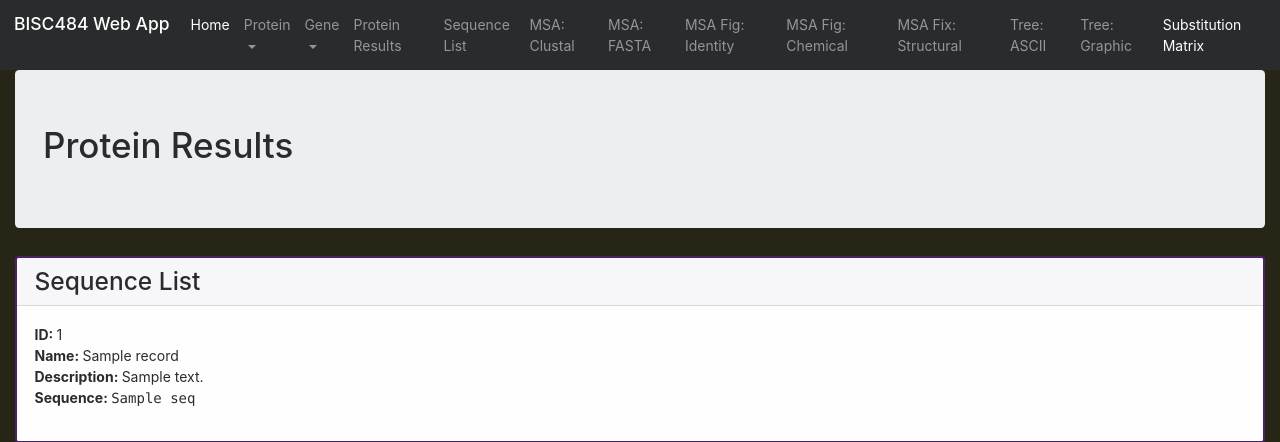
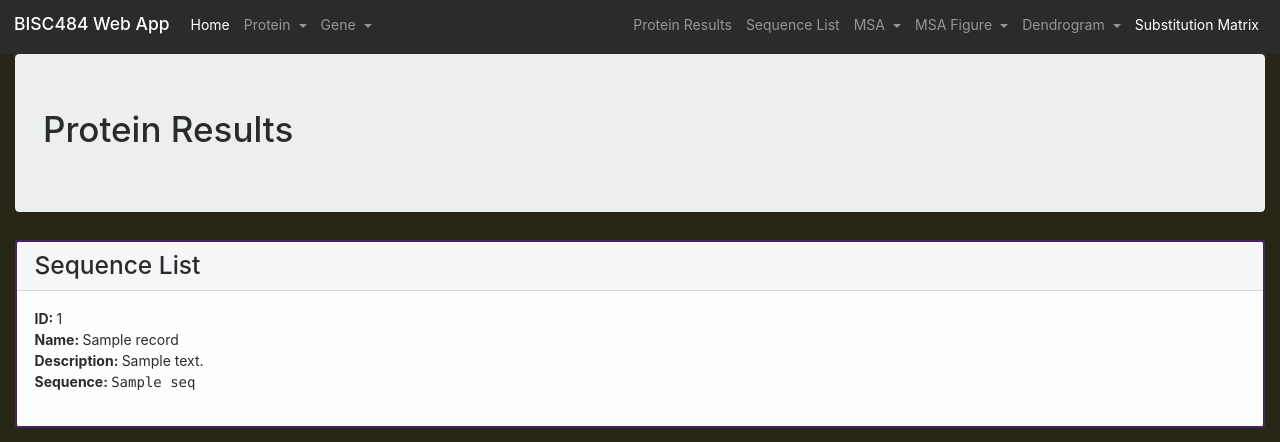
Before and after one commit to scottfones/bisc484, a Flask app: template bioApp/app/templates/proteinResults.html in a window 1280 px wide. Shown: the top 442 px of the page. Run offline with Flask 2, Linux system fonts and the light colour scheme; the template is opened without the code that fills it: most values are stand-ins (such as "Sample title", 1, 10 or a date in 2020); some libraries are stand-ins or nearby versions.

Commit message:
condensed pro results menu

```diff
--- a/bioApp/app/templates/base.html
+++ b/bioApp/app/templates/base.html
@@ -65,7 +65,6 @@
 
             <div class="dropdown-menu" aria-labelledby="navbarProteinDropdownMenuLink">
               <a class="dropdown-item" href="/proteinInput">Input</a>
-              <hr>
               <a class="dropdown-item" href="/proteinResults">Results</a>
             </div>
           </li>
@@ -77,7 +76,6 @@
 
             <div class="dropdown-menu" aria-labelledby="navbarGeneDropdownMenuLink">
               <a class="dropdown-item disabled" href="#" aria-disabled="true">Input</a>
-              <hr>
               <a class="dropdown-item disabled" href="#" aria-disabled="true">Results</a>
             </div>
           </li>
--- a/bioApp/app/templates/proteinResults.html
+++ b/bioApp/app/templates/proteinResults.html
@@ -8,27 +8,33 @@
   <li class="nav-item">
     <a class="nav-link" href="#seqList">Sequence List</a>
   </li>
-  <li class="nav-item">
-    <a class="nav-link" href="#msaClustal">MSA: Clustal</a>
+  <li class="nav-item dropdown">
+    <a class="nav-link dropdown-toggle" href="#" id="navMSADropdown" data-toggle="dropdown" role="button" aria-haspopup="true" aria-expanded="false">
+      MSA
+    </a>
+    <div class="dropdown-menu" aria-labelledby="navMSADropdown">
+      <a class="dropdown-item" href="#msaClustal">Clustal</a>
+      <a class="dropdown-item" href="#msaFASTA">FASTA</a>
+    </div>
   </li>
-  <li class="nav-item">
-    <a class="nav-link" href="#msaFASTA">MSA: FASTA</a>
+  <li class="nav-item dropdown">
+    <a class="nav-link dropdown-toggle" href="#" id="navFigDropdown" data-toggle="dropdown" role="button" aria-haspopup="true" aria-expanded="false">
+      MSA Figure
+    </a>
+    <div class="dropdown-menu" aria-labelledby="navFigDropdown">
+      <a class="dropdown-item" href="#texIdentity">Identity</a>
+      <a class="dropdown-item" href="#texChemical">Chemical</a>
+      <a class="dropdown-item" href="#texStructural">Structural</a>
+    </div>
   </li>
-  <li class="nav-item">
-    <a class="nav-link" href="#texIdentity">MSA Fig: Identity</a>
-  </li>
-  <li class="nav-item">
-    <a class="nav-link" href="#texChemical">MSA Fig: Chemical</a>
-  </li>
-  <li class="nav-item">
-    <a class="nav-link" href="#texStructural">MSA Fix: Structural</a>
-  </li>
-  <li class="nav-item">
-    <a class="nav-link" href="#dendroASCII">Tree: ASCII</a>
-  </li>
-  <li class="nav-item">
-    <a class="nav-link" href="#dendroGraphic">Tree: Graphic</a>
-  </li>
+  <li class="nav-item dropdown">
+    <a class="nav-link dropdown-toggle" href="#" id="navTreeDropdown" data-toggle="dropdown" role="button" aria-haspopup="true" aria-expanded="false">
+      Dendrogram
+    </a>
+    <div class="dropdown-menu" aria-labelledby="navTreeDropdown">
+      <a class="nav-item" href="#dendroASCII">ASCII</a>
+      <a class="nav-item" href="#dendroGraphic">Graphic</a>
+    </div>
   <li class="nav-item">
     <a class="nav-link" href="#subMat">Substitution Matrix</a>
   </li>
```
